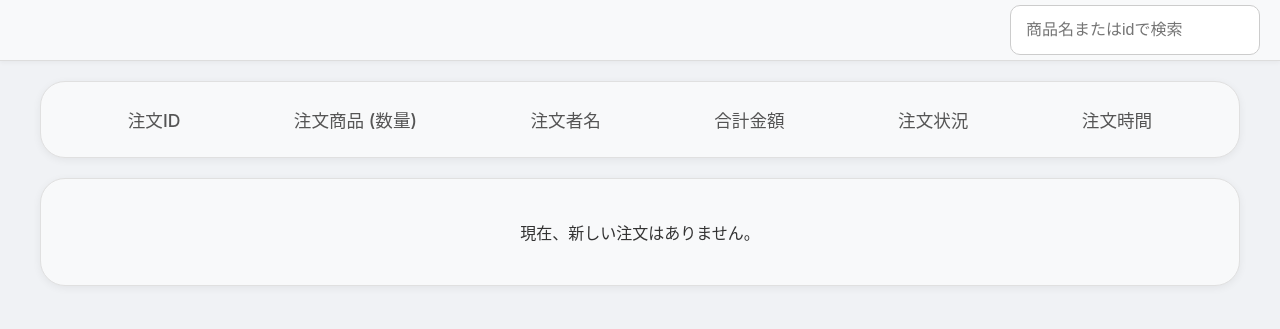
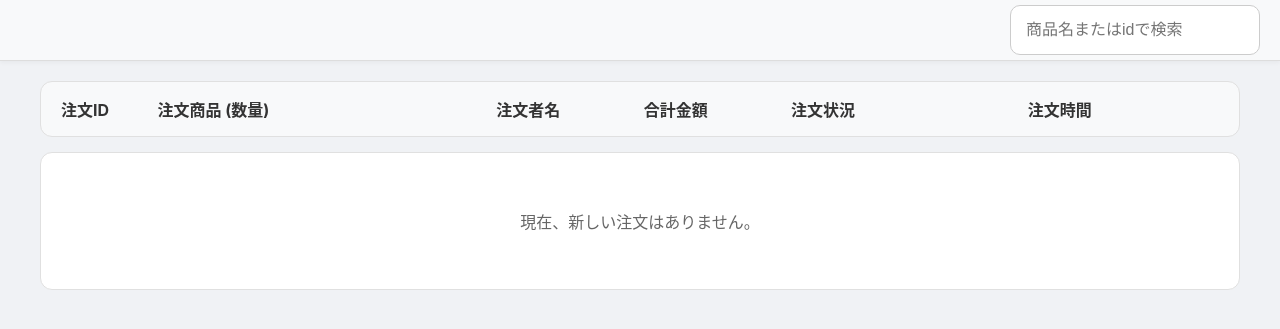
Before and after one commit to s2422092/DS_hakka, a Flask app: page /stores/order-list in a window 1280 px wide. Shown: the part 141-470 px from the top of the page. Run offline with Flask 3, Linux system fonts and the light colour scheme; data comes from the database, SQL or seed files in the repository.

Commit message:
注文リストデザイン修正したお

```diff
--- a/static/css/stores_detail.css
+++ b/static/css/stores_detail.css
@@ -263,23 +263,79 @@ body {
 .order-list-container {
     display: flex;
     flex-direction: column;
-    gap: 20px;
+    gap: 15px;
 }
-.order-item {
+
+/* ヘッダーと各注文行の共通スタイル */
+.order-header, .order-item {
+    display: grid;
+    /* 各列の幅を定義 (ID, 商品, 名前, 金額, 状況, 時間) */
+    grid-template-columns: 0.6fr 2.5fr 1fr 1fr 1.7fr 1.5fr;
+    gap: 20px; /* 列の間の隙間 */
+    align-items: center; /* 内容を垂直方向に中央揃え */
+    padding: 15px 20px;
+    border: 1px solid #e0e0e0;
+    border-radius: 12px;
+    background-color: #ffffff;
+}
+
+/* ヘッダー専用のスタイル */
+.order-header {
     background-color: #f8f9fa;
-    border: 1px solid #e0e0e0;
-    border-radius: 25px;
-    padding: 25px 30px;
-    box-shadow: 0 2px 8px rgba(0,0,0,0.06);
+    font-weight: bold;
+    color: #333;
+}
+
+/* 各注文行の内部要素のスタイル */
+.order-item > div {
+    font-size: 0.95em;
+    color: #333;
+    word-break: break-all; /* 長い文字列がはみ出ないように */
+}
+
+.order-item ul {
+    list-style: none;
+    padding: 0;
+    margin: 0;
+}
+
+.order-item ul li {
+    margin-bottom: 4px;
+}
+
+.order-item form {
     display: flex;
-    justify-content: space-around;
+    gap: 8px;
     align-items: center;
 }
-.order-item span {
-    font-size: 1.1em;
-    color: #555;
-    font-weight: 500;
+
+.order-item select {
+    padding: 5px 8px;
+    border-radius: 5px;
+    border: 1px solid #ccc;
+    flex-grow: 1; /* selectボックスが伸びるように */
 }
+
+.order-item button {
+    padding: 5px 12px;
+    border: none;
+    background-color: #007bff;
+    color: white;
+    border-radius: 5px;
+    cursor: pointer;
+    transition: background-color 0.2s ease;
+}
+.order-item button:hover {
+    background-color: #0056b3;
+}
+
+.no-orders {
+    display: block; /* gridを解除して中央揃え */
+    text-align: center;
+    padding: 40px;
+    color: #666;
+}
+
 
 /* --- 手順ページ --- */
 .instructions-content {
--- a/templates/stores_detail/order_list.html
+++ b/templates/stores_detail/order_list.html
@@ -34,29 +34,32 @@
 
     <main class="main-content">
         <div class="order-list-container">
-            <div class="order-item order-header">
-                <span>注文ID</span>
-                <span>注文商品 (数量)</span>
-                <span>注文者名</span>
-                <span>合計金額</span>
-                <span>注文状況</span>
-                <span>注文時間</span>
+            <!-- ヘッダー行 -->
+            <div class="order-header">
+                <div>注文ID</div>
+                <div>注文商品 (数量)</div>
+                <div>注文者名</div>
+                <div>合計金額</div>
+                <div>注文状況</div>
+                <div>注文時間</div>
             </div>
+
+            <!-- 注文データ行 -->
             {% for order in orders %}
             <div class="order-item">
-                <span>{{ order.id }}</span>
-                <td>
+                <div>{{ order.id }}</div>
+                <div>
                     <ul>
                     {% for item in order.items_list %}
                         <li>{{ item.name }} ({{ item.quantity }}個)</li>
                     {% endfor %}
                     </ul>
-                </td>
-                <span>{{ order.user_name }}</span>
-                <span>{{ order.total_amount }}円</span>
+                </div>
+                <div>{{ order.user_name }}</div>
+                <div>{{ order.total_amount }}円</div>
 
                 <!-- 注文状況を選択して更新できるようにする -->
-                <td>
+                <div>
                     <form action="{{ url_for('stores_detail.update_order_status', order_id=order.id) }}" method="post">
                         <select name="status">
                             {% for s in ['注文受付中', '受付完了', '商品作成中', '作成直前', '受け取り待ち'] %}
@@ -65,9 +68,9 @@
                         </select>
                         <button type="submit">更新</button>
                     </form>
-                </td>
+                </div>
 
-                <span>{{ order.datetime }}</span>
+                <div>{{ order.datetime }}</div>
             </div>
             {% else %}
             <div class="order-item no-orders">
```
Lines whose indentation alone changed are shown as unchanged.
